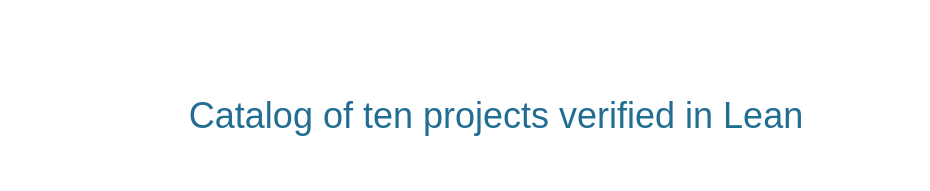
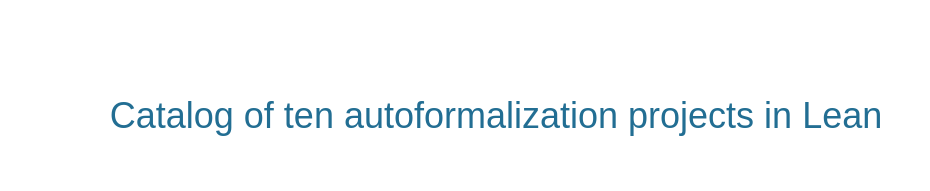
Before and after one commit to XinyuanXie-hub/XinyuanXie-hub.github.io, a plain HTML site: page lean-verification/index.html in a window 1280 px wide. Shown: the top 191 px of the page, without its empty margins (144-1074 px from the left). Drawn offline with Linux system fonts and the light colour scheme; a web font is replaced by a local one.

Commit message:
Rename the Lean autoformalization catalog

```diff
--- a/lean-verification/index.html
+++ b/lean-verification/index.html
@@ -3,7 +3,7 @@
   <head>
     <meta charset="utf-8">
     <meta name="viewport" content="width=device-width, initial-scale=1">
-    <title>Catalog of ten projects verified in Lean | Xinyuan Xie</title>
+    <title>Catalog of ten autoformalization projects in Lean | Xinyuan Xie</title>
     <meta name="description" content="Ten Lean verification projects and the reusable template developed from them.">
     <link rel="canonical" href="https://xinyuanxie-hub.github.io/lean-verification/">
     <link rel="stylesheet" href="../styles.css?v=65b034963f6b">
@@ -11,7 +11,7 @@
   <body>
     <main class="page">
       <header class="masthead">
-        <h1>Catalog of ten projects verified in Lean</h1>
+        <h1>Catalog of ten autoformalization projects in Lean</h1>
       </header>
       <div class="content">
         <p><a href="../#expositions-projects-title">Back to Expositions and Projects</a></p>
```
Also changed, not shown: index.html (+1 -1 lines).
